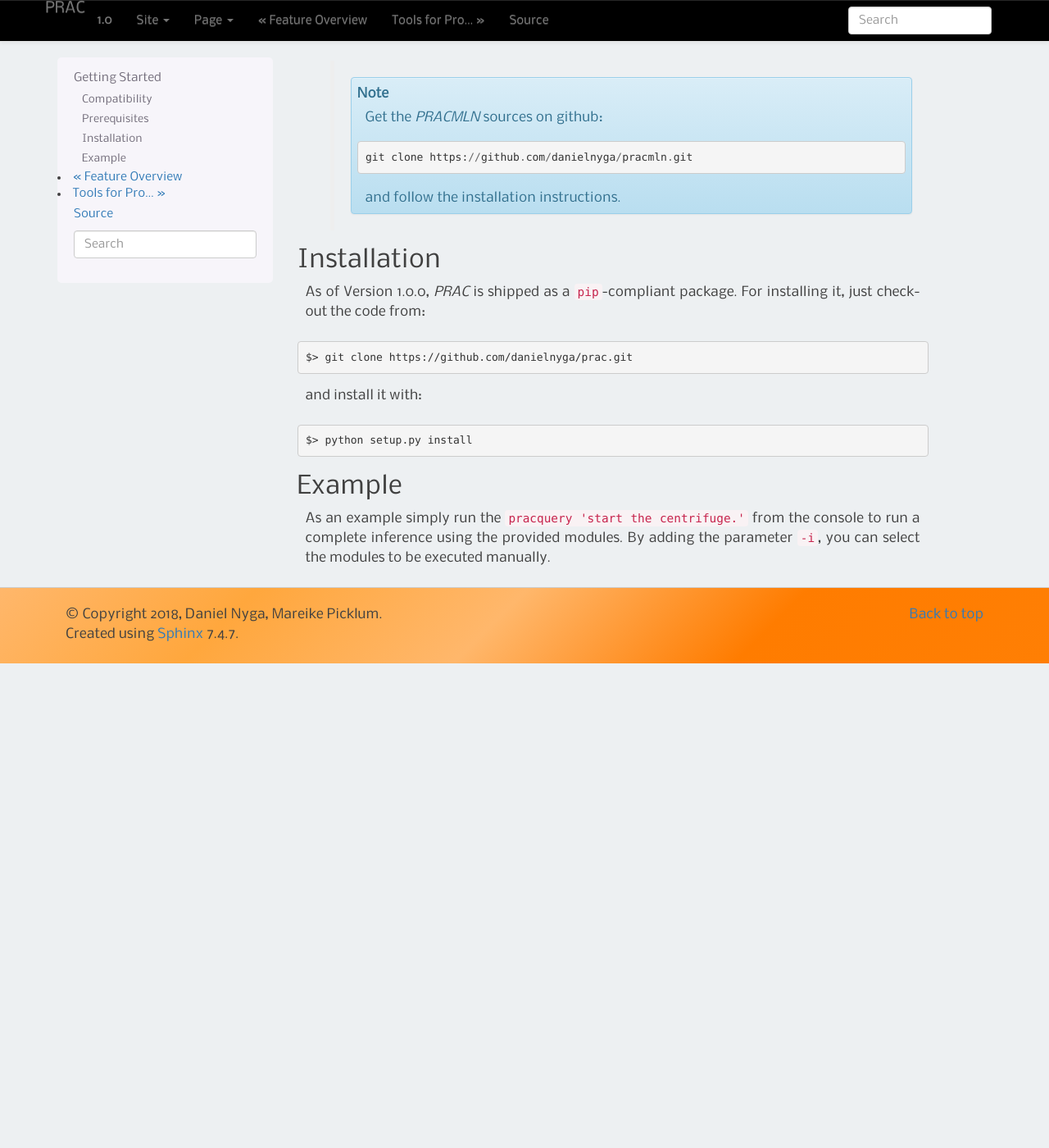
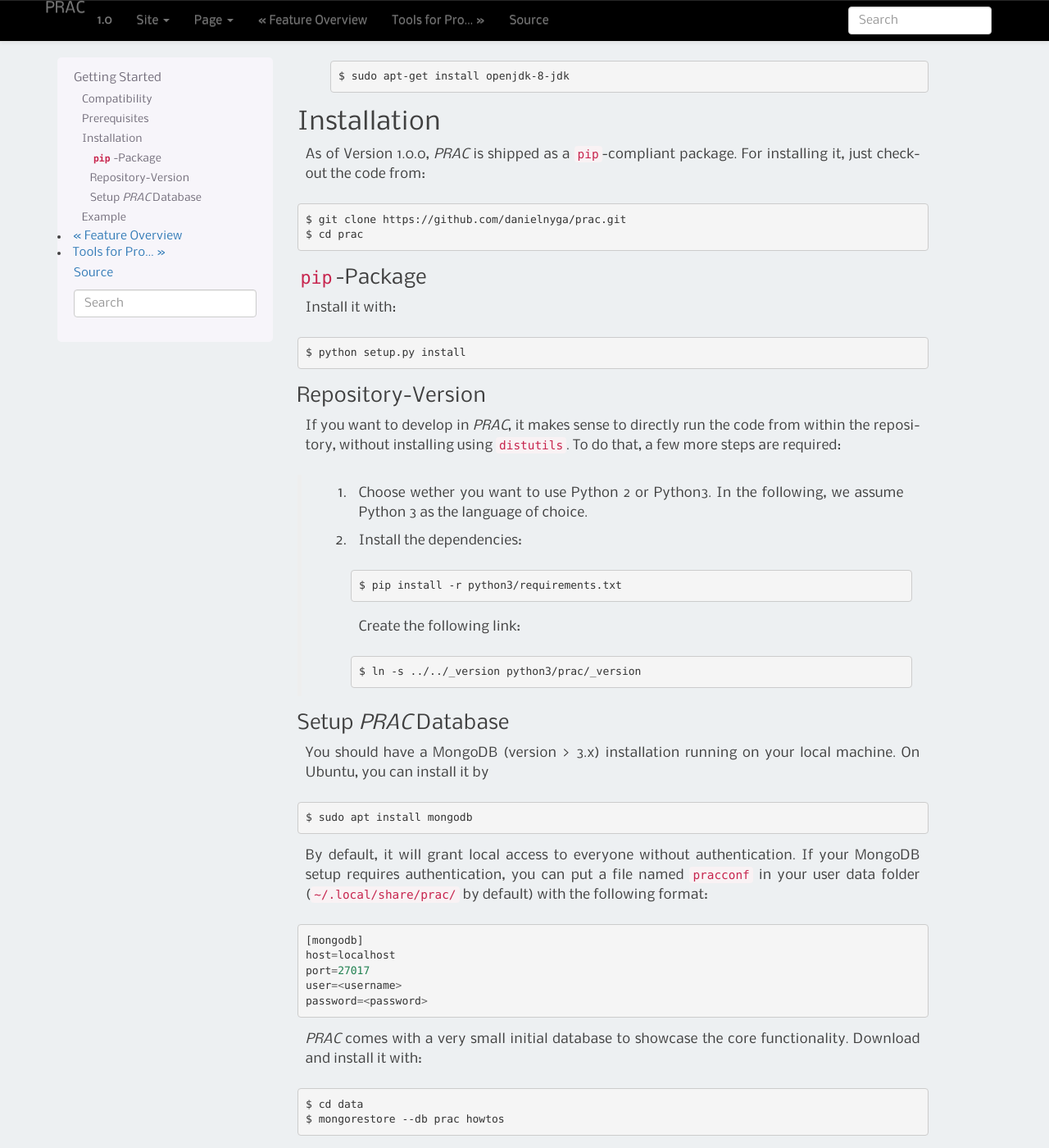
Before and after one commit to danielnyga/prac, a Sphinx documentation site: the page built from doc/source/setup.rst, in a window 1280 px wide and 1400 px high, scrolled down 486 px. Shown: the whole window at 82% size. Built offline with Sphinx 7.4.7, drawn with Linux system fonts in a browser that asks for light colours; formulas are drawn with MathJax 3; before the commit the page ends 1295 px from its top, so only the background shows below that; some of the changed text lies outside the part shown.

Commit message:
update doc

```diff
--- a/doc/source/setup.rst
+++ b/doc/source/setup.rst
@@ -10,26 +10,18 @@
 Prerequisites
 ^^^^^^^^^^^^^
 
-* Python 2.7 (or newer) with Tkinter installed.
+* Python 2.7/3.x (or newer) with Tkinter installed.
 
     .. note::
 
       On Windows, Tkinter is usually shipped with Python.
       On Linux, the following packages should be installed (tested for Ubuntu)::
 
-        sudo apt-get install python-tk python-scipy
+        sudo apt-get install python-tk
 
+* Java Version 8. On Ubuntu: ::
 
-* *PRACMLN*
-
-    .. note::
-
-      Get the *PRACMLN* sources on github: ::
-
-        git clone https://github.com/danielnyga/pracmln.git
-
-      and follow the installation instructions.
-
+  $ sudo apt-get install openjdk-8-jdk
 
 
 Installation
@@ -37,14 +29,67 @@
 
 As of Version 1.0.0, `PRAC` is shipped as a ``pip``-compliant package. For installing it, just checkout the code from::
 
-  $> git clone https://github.com/danielnyga/prac.git
+  $ git clone https://github.com/danielnyga/prac.git
+  $ cd prac
 
-and install it with::
+``pip``-Package
+~~~~~~~~~~~~~~~
+Install it with::
 
-  $> python setup.py install
+  $ python setup.py install
+
+
+Repository-Version
+~~~~~~~~~~~~~~~~~~
+
+If you want to develop in `PRAC`, it makes sense to directly run the code from within the repository, without installing
+using ``distutils``. To do that, a few more steps are required:
+
+  1. Choose wether you want to use Python 2 or Python3. In the following, we assume Python 3 as the language of choice.
+
+  2. Install the dependencies: ::
+
+     $ pip install -r python3/requirements.txt
+
+     Create the following link: ::
+
+     $ ln -s ../../_version python3/prac/_version
+
+
+Setup `PRAC` Database
+~~~~~~~~~~~~~~~~~~~~~
+
+You should have a MongoDB (version > 3.x) installation running on your local machine. On Ubuntu, you can install it
+by ::
+
+  $ sudo apt install mongodb
+
+By default, it will grant local access to everyone without authentication. If your MongoDB setup requires authentication,
+you can put a file named ``pracconf`` in your user data folder (``~/.local/share/prac/`` by default) with the following
+format: ::
+
+  [mongodb]
+  host=localhost
+  port=27017
+  user=<username>
+  password=<password>
+
+`PRAC` comes with a very small initial database to showcase the core functionality. Download and install it with: ::
+
+  $ cd data
+  $ mongorestore --db prac howtos
+
 
 Example
 ^^^^^^^
+If you have installed the ``pip`` package, you can just run ::
 
-As an example simply run the ``pracquery 'start the centrifuge.'`` from the console to run a complete inference using the provided modules.
-By adding the parameter ``-i``, you can select the modules to be executed manually.
+    $ pracquery "start the centrifuge."
+
+from the console
+to run a complete inference using the provided modules. By adding the parameter ``-i``, you can select the modules to be executed manually.
+
+If you run `PRAC` from the repository, you have to go to the ``python3`` or ``python2`` subdirectory, depending
+on which Python version you chose. Then invoke the Python interpreter with the respective script: ::
+
+    $ python pracquery.py "start the centrifuge."
```
